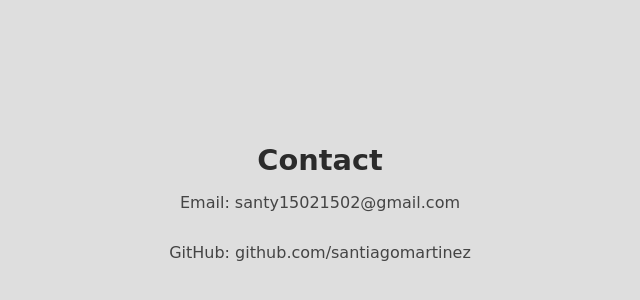
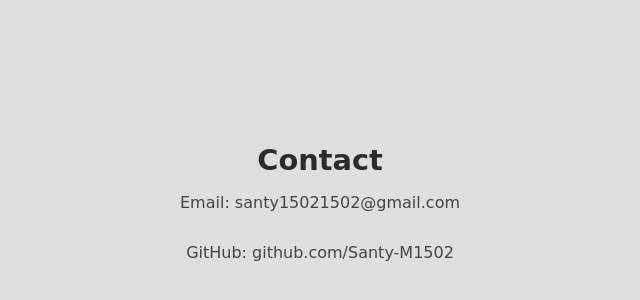
Before and after one commit to Santy-M1502/portafolio, a plain HTML site: page index.html in a window 1280 px wide. Shown: the part 4772-5072 px from the top of the page, 320-960 px from the left. Drawn offline with Linux system fonts and the light colour scheme.

Commit message:
ultimo comit, por ahora

```diff
--- a/index.html
+++ b/index.html
@@ -100,7 +100,7 @@
   <section id="contact" class="contact">
     <h1>Contact</h1>
     <p>Email: santy15021502@gmail.com</p>
-    <p>GitHub: github.com/santiagomartinez</p>
+    <p>GitHub: github.com/Santy-M1502</p>
   </section>
 
   <script src="script.js"></script>
```
